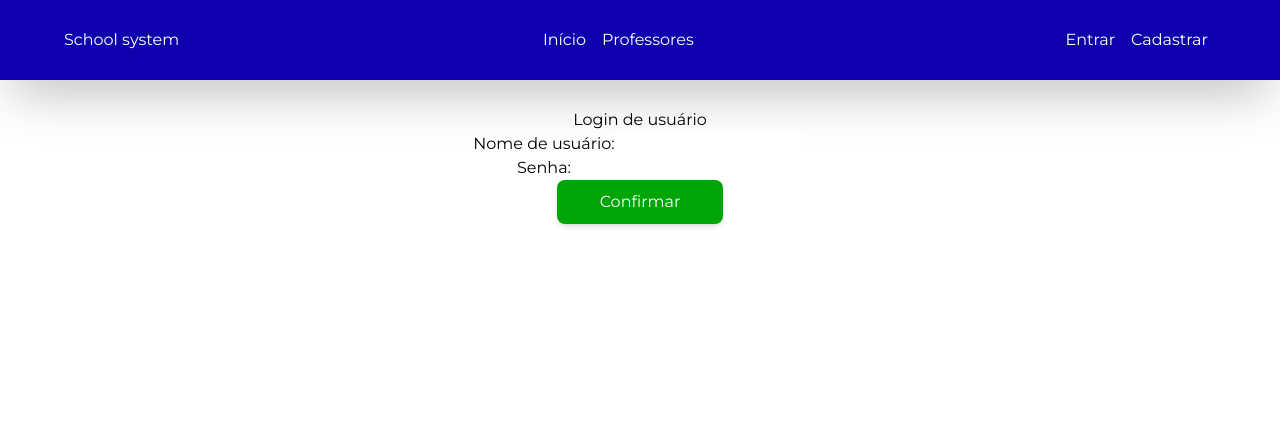
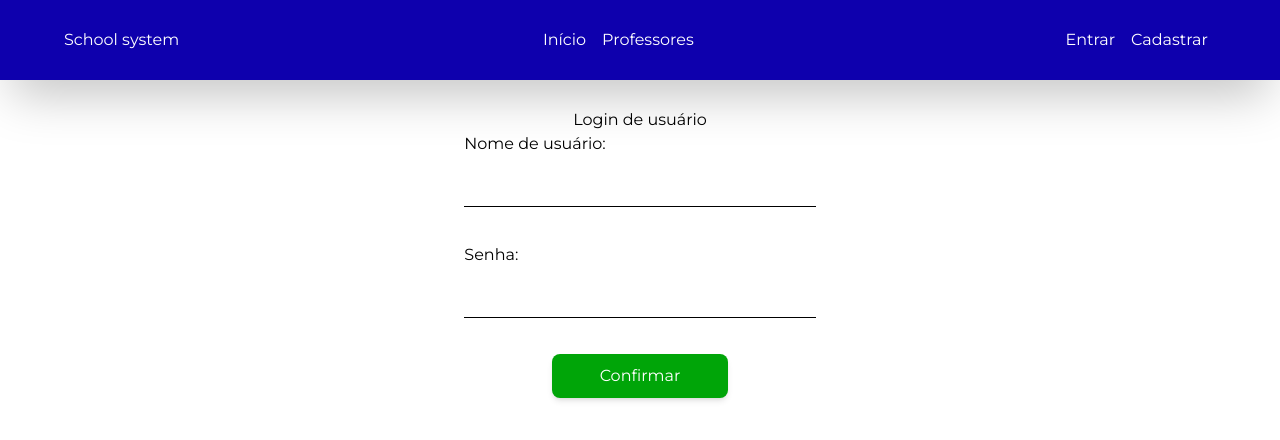
Before and after one commit to Doug-Vitor/school-system-web, a React (Vite) app: page /Authentication in a window 1280 px wide. Shown: the top 440 px of the page. Built offline with nearby package versions, Linux system fonts and the light colour scheme.

Commit message:
Applying tailwind to input component

```diff
--- a/src/components/Input/index.tsx
+++ b/src/components/Input/index.tsx
@@ -3,23 +3,21 @@ import { ChangeEventHandler, HTMLInputTypeAttribute } from "react";
 import Datetime from 'react-datetime';
 
 import "react-datetime/css/react-datetime.css";
+import { flex } from "../../styles";
 
 interface Props {
     value: any
     type?: HTMLInputTypeAttribute
     onChange: ChangeEventHandler<HTMLInputElement>
-    inputClassName?: string
     disabled?: boolean
     labelValue: string
-    labelClassName?: string
 }
 
 export default function Input(props: Props) {
-
     return (
-        <div className="form-group">
-            <label className={props.labelClassName}>{props.labelValue}</label>
-            <input type={props.type ?? "text"} className={props.inputClassName} disabled={props.disabled ?? false} value={props.value} onChange={props.onChange} />
+        <div className={`${flex} mb-[3.6vh]`}>
+            <label>{props.labelValue}</label>
+            <input type={props.type ?? "text"} className="transition ease-in p-[9px] w-[100%] my-[0.6vw] bg-transparent border-0 border-b-[1px] border-black outline-none focus:rounded-[4px] focus:border-none focus:shadow-lg" disabled={props.disabled ?? false} value={props.value} onChange={props.onChange} />
         </div>
     )
 }
@@ -28,6 +26,6 @@ export const DatePicker = (props: Props) =>
     props.disabled ?
         Input({...props, value: new Date(props.value).toLocaleDateString()}) :
         <div className="form-group">
-            <label className={props.labelClassName}>{props.labelValue}</label>
+            <label>{props.labelValue}</label>
             <Datetime onChange={props.onChange} dateFormat="DD/MM/YYYY" timeFormat={false} value={new Date(props.value)} />
         </div>
```
